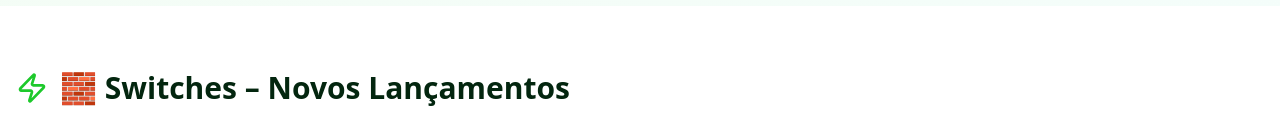
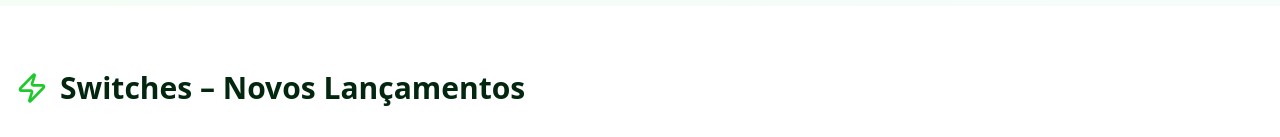
Before and after one commit to GuiRodriguesSilva/site-enhancement-hub, a React (Vite) app: page /network/lancamentos in a window 1280 px wide. Shown: the part 455-592 px from the top of the page. Built offline with nearby package versions, Linux system fonts and the light colour scheme; grey boxes are pictures that could not be loaded; the HTML template or start-up script is replaced by a standard one.

Commit message:
Remove emoji from Switches

```diff
--- a/src/pages/network/Lancamentos.tsx
+++ b/src/pages/network/Lancamentos.tsx
@@ -175,7 +175,7 @@ const NetworkLancamentos = () => {
           <div className="mb-16">
             <div className="flex items-center gap-3 mb-8">
               <Zap className="h-8 w-8 text-primary" />
-              <h2 className="text-3xl font-bold">🧱 Switches – Novos Lançamentos</h2>
+              <h2 className="text-3xl font-bold">Switches – Novos Lançamentos</h2>
             </div>
             <div className="space-y-6 max-w-5xl mx-auto">
               {launches
```
